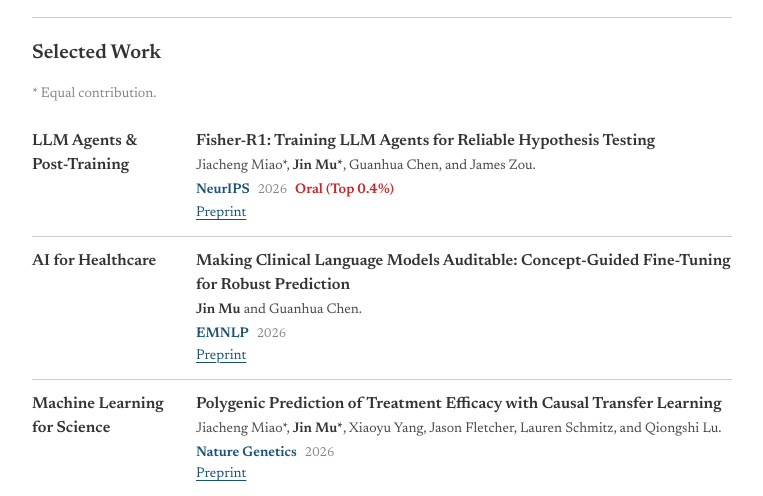
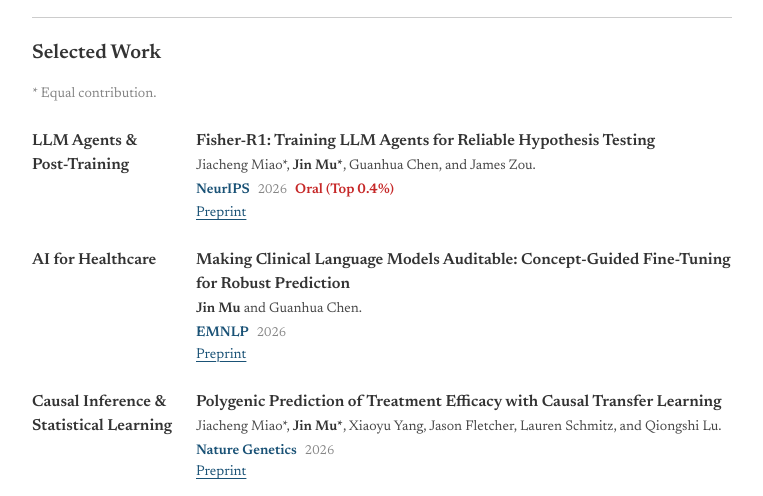
Before and after one commit to jmu27/jmu27.github.io, a plain HTML site: page index.html in a window 1280 px wide. Shown: the part 303-799 px from the top of the page, without its empty margins (258-1021 px from the left). Drawn offline with Linux system fonts and the light colour scheme.

Commit message:
Refine research categories and remove group dividers

```diff
--- a/index.html
+++ b/index.html
@@ -9,7 +9,7 @@
     <link rel="preconnect" href="https://fonts.googleapis.com" />
     <link rel="preconnect" href="https://fonts.gstatic.com" crossorigin />
     <link href="https://fonts.googleapis.com/css2?family=Newsreader:ital,wght@0,400;0,500;0,600;0,700;1,400&amp;display=swap" rel="stylesheet" />
-    <link rel="stylesheet" href="styles.css?v=publication-layout" />
+    <link rel="stylesheet" href="styles.css?v=publication-groups" />
   </head>
   <body>
     <main class="container">
@@ -78,7 +78,7 @@
         </div>
 
         <div class="publication-group">
-          <h3 class="publication-group-title">Machine Learning for Science</h3>
+          <h3 class="publication-group-title">Causal Inference &amp; Statistical Learning</h3>
           <ul class="publication-list" role="list">
             <li>
               <p class="paper-title">Polygenic Prediction of Treatment Efficacy with Causal Transfer Learning</p>
--- a/styles.css
+++ b/styles.css
@@ -62,7 +62,6 @@ section p { margin: 0 0 12px; color: var(--ink-soft); }
   align-items: start;
   padding: 12px 0;
 }
-.publication-group + .publication-group { border-top: 1px solid var(--rule); }
 .publication-group-title { margin: 0; font-size: 16px; font-weight: 600; }
 .publication-list { margin: 0; padding: 0; list-style: none; }
 .publication-list li + li { margin-top: 16px; }
```
